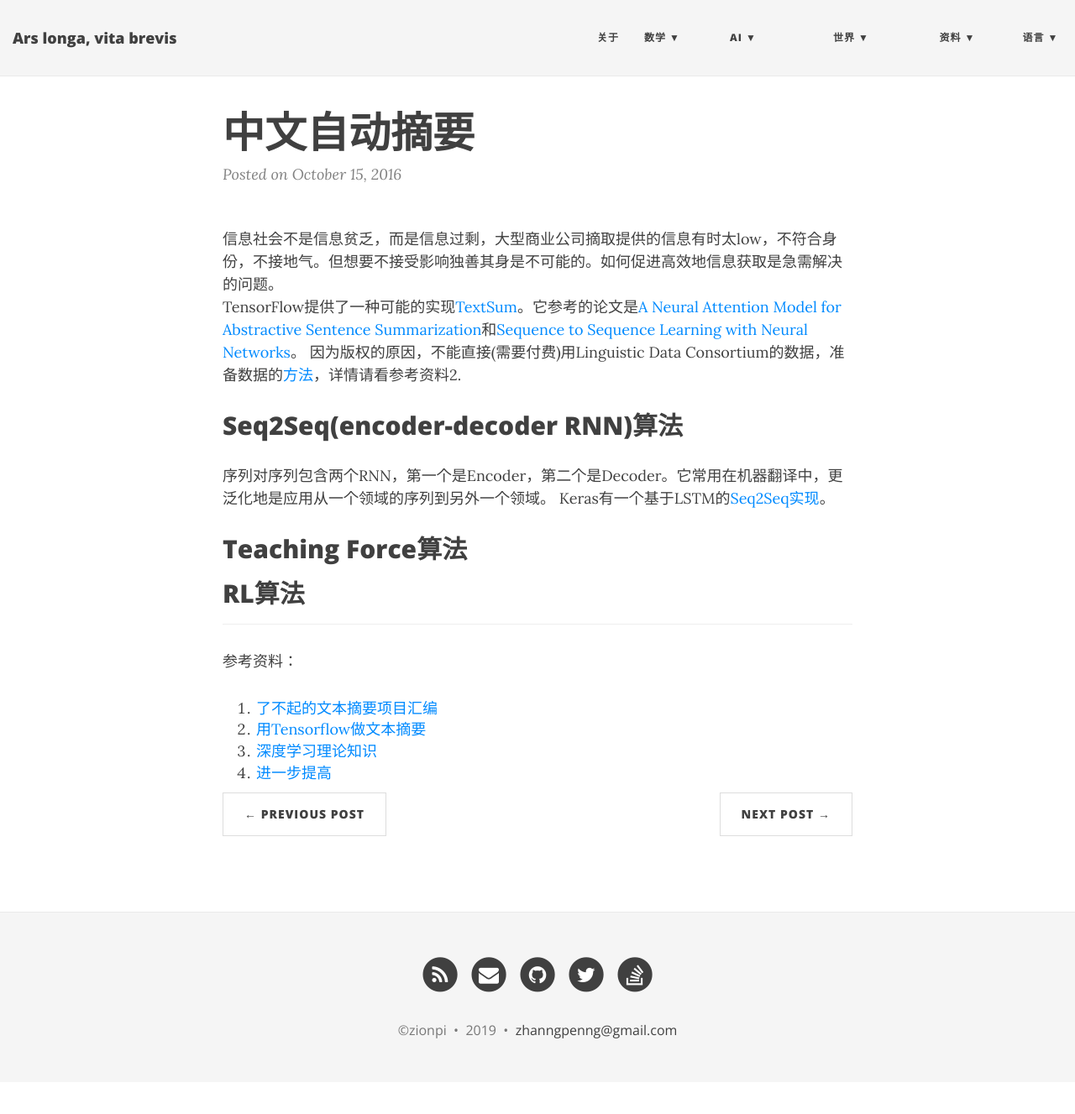
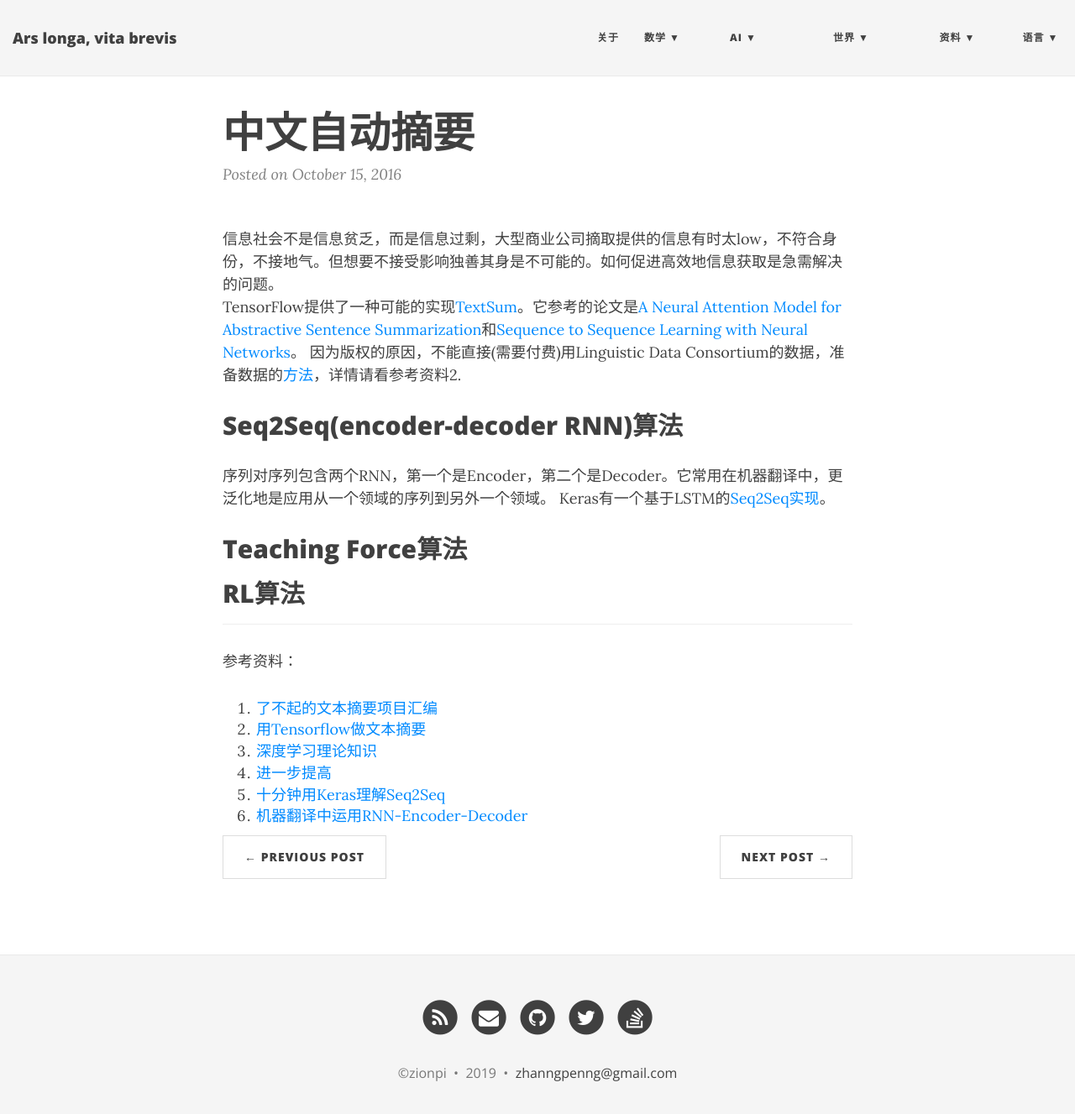
Before and after one commit to ZionPi/zionpi.github.io, a Jekyll site: the page built from _posts/2016-10-15-chinese-text-automatic-summarization.md, in a window 1280 px wide and 1340 px high. Shown: the top 1327 px of the window at 84% size. Built offline with Jekyll 4.4.1, drawn with Linux system fonts in a browser that asks for light colours; nearby versions of some CDN libraries.

Commit message:
Update 2016-10-15-chinese-text-automatic-summarization.md

```diff
--- a/_posts/2016-10-15-chinese-text-automatic-summarization.md
+++ b/_posts/2016-10-15-chinese-text-automatic-summarization.md
@@ -22,3 +22,5 @@ Keras有一个基于LSTM的[Seq2Seq实现](https://github.com/keras-team/keras/b
 2. [用Tensorflow做文本摘要](http://pavel.surmenok.com/2016/10/15/how-to-run-text-summarization-with-tensorflow/)
 3. [深度学习理论知识](http://www.deeplearningbook.org/)
 4. [进一步提高](https://www.salesforce.com/products/einstein/ai-research/tl-dr-reinforced-model-abstractive-summarization/)
+5. [十分钟用Keras理解Seq2Seq](https://blog.keras.io/a-ten-minute-introduction-to-sequence-to-sequence-learning-in-keras.html)
+6. [机器翻译中运用RNN-Encoder-Decoder](https://medium.com/@gautam.karmakar/learning-phrase-representation-using-rnn-encoder-decoder-for-machine-translation-9171cd6a6574)
```
